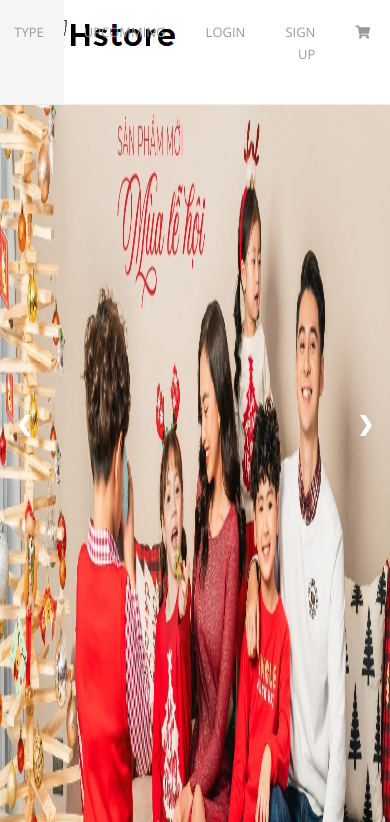
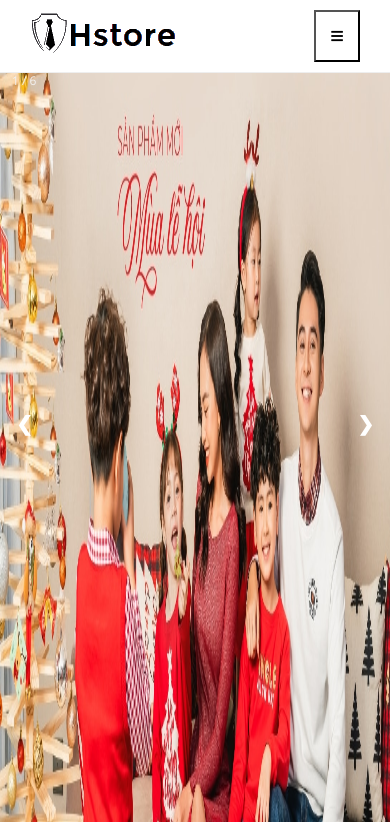
Before and after one commit to huuhieu17/Nhom_2_BKD06K11, a PHP site: page / in a window 390 px wide. Shown: the top 822 px of the page. Run offline with PHP 8.4, Linux system fonts and the light colour scheme; data that the repository does not hold is empty.

Commit message:
complete header reponsive

```diff
--- a/customer/template/version1/footer.php
+++ b/customer/template/version1/footer.php
@@ -2,6 +2,15 @@
 	<center>Copyright &copy; Huu Hieu 2021</center>
 </div>
 </div>
-
+<script>
+function menu() {
+  var x = document.getElementById("header");
+  if (x.className === "topnav") {
+    x.className += " responsive";
+  } else {
+    x.className = "topnav";
+  }
+}
+</script>
 </body>
 </html>
--- a/customer/template/version1/header.php
+++ b/customer/template/version1/header.php
@@ -91,12 +91,74 @@
 			color: white;
 			padding: 20px;
 		}
+		#menu{
+			background: none;
+			outline: none;
+			display: none;
+			box-sizing: border-box;
+		}
+		#logout{
+			display: none;
+		}
+		@media only screen and (max-width: 768px) {
+		 ul{
+		  	display: none;
+		  	margin: 0;
+		  	padding: 0;
+		 }
+		 ul li ul li{
+		 	display: none;
+		 }
+		 ul li{
+		 	padding: 20px;
+		 	background: gray;
+
+		 }
+		 ul li a{
+		 	padding: 20px;
+		 	background: gray;
+		 	color: white;
+		 }
+		}
+
+		@media only screen and (max-width: 768px) {
+		  #menu{
+		  	padding: 15px;
+		  	float: right;
+		  	display: block;
+		  }
+		  #left{
+		  	width: 100%;
+		  }
+		  #right{
+		  }
+
+		  #left img{
+		  	float: left;
+		  }
+		 .responsive {position: relative;}
+		   .topnav.responsive ul {
+		    display: block;
+		    text-align: right;
+		    float: right;
+		    width: 125%;
+		  	}
+		  	.topnav.responsive ul li ul{
+		  		display: none;
+		  	}
+		  	#logout{
+			display: block;
+		}
+		}
+
+
 	</style>
 </head>
 <body>
 	<div id="container">
-		<div id="header">
+		<div id="header" class="topnav">
 			<div id="left">
+				<button id="menu" onclick="menu()"><i class="fa fa-bars"></i></button>
 				<img src="public/img/template/logo.png" alt="">
 			</div>
 			<div id="right">
@@ -130,8 +192,9 @@
 						</li>";
 					}
 					?>
+					<li><a href="Login"><i class="fa fa-shopping-cart"></i></a></li>
+					<li id="logout"><a class='act' href='index.php?s=home&act=logout'><i class='fa fa-power-off'></i>  Logout</a></li>
 
-					<li><a href="Login"><i class="fa fa-shopping-cart"></i></a></li>
 				</ul>
 			</div>
 
```
